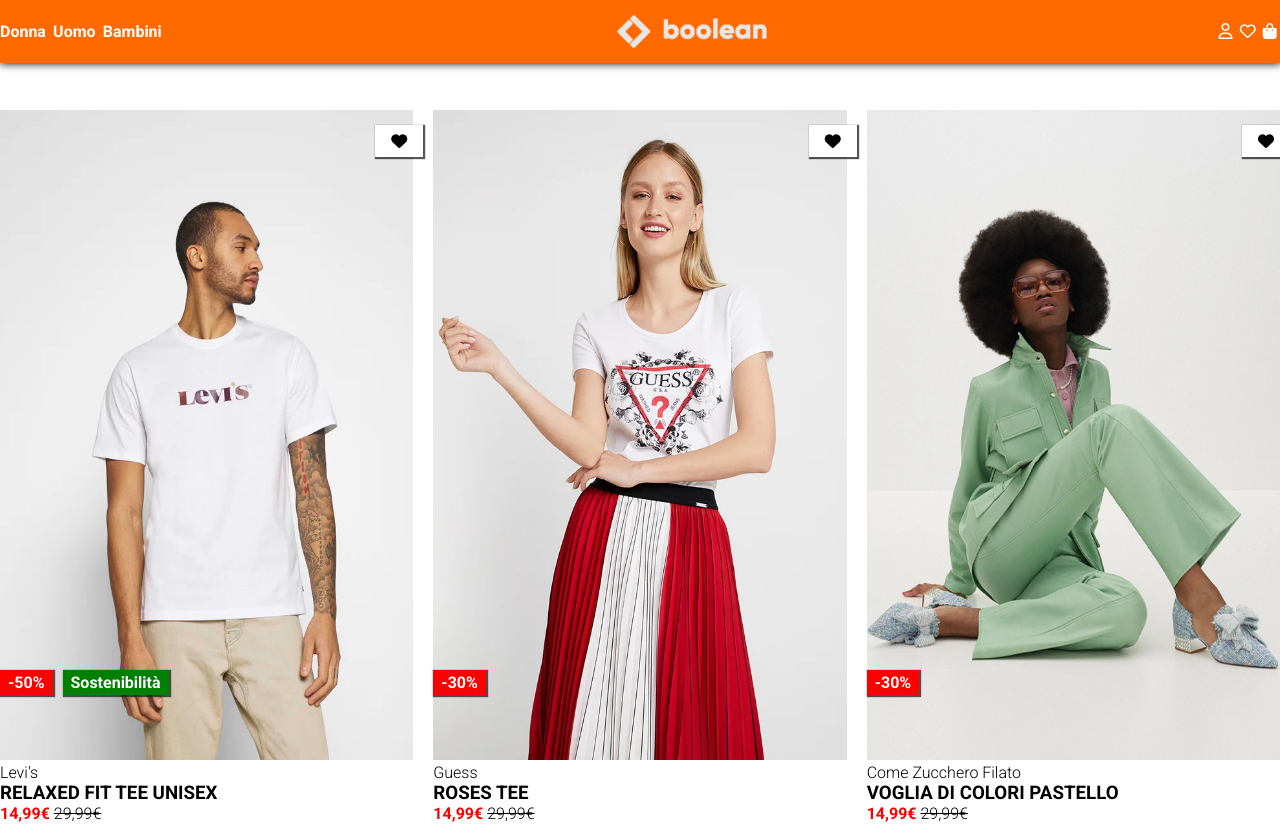
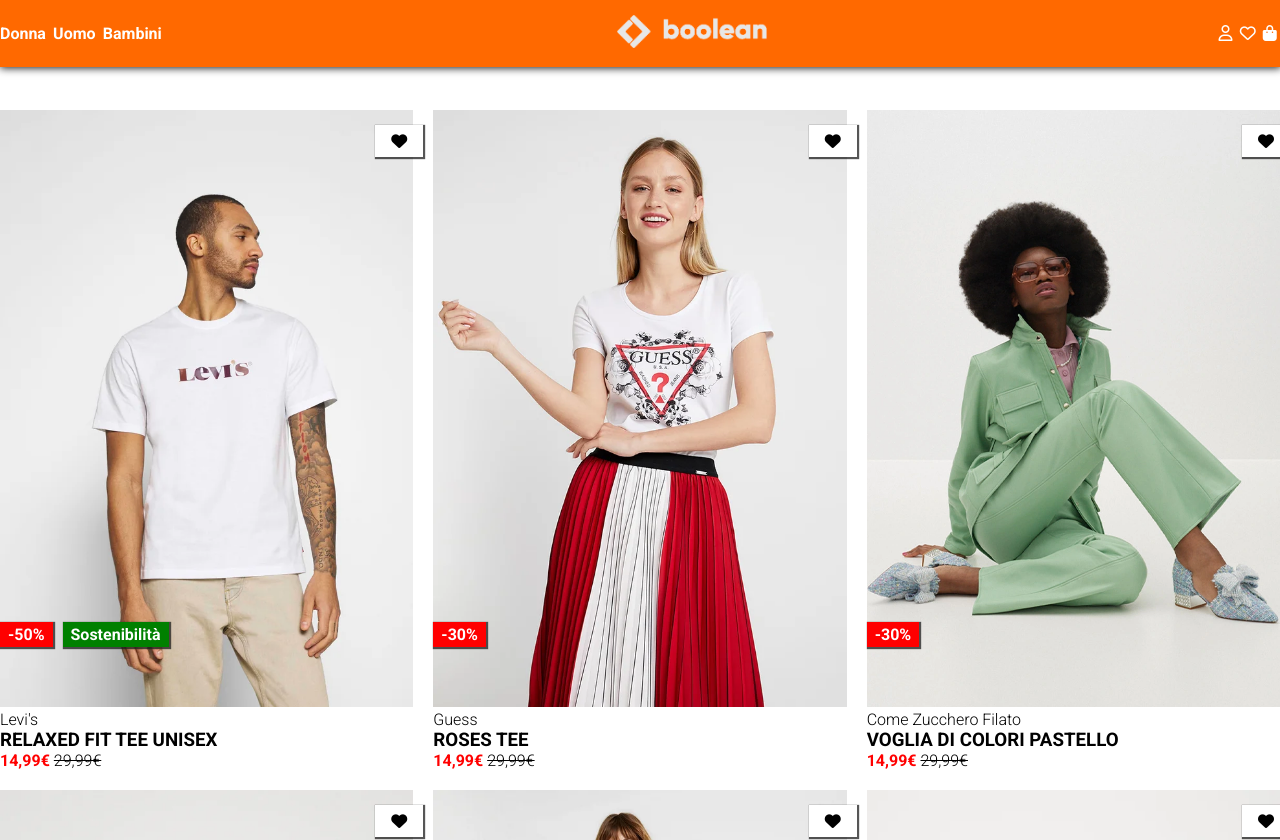
Before and after one commit to FrancescoPepi/html-css-boolando, a plain HTML site: page index.html in a window 1280 px wide. Shown: the top 840 px of the page. Drawn offline with Linux system fonts and the light colour scheme.

Commit message:
fix:bug img

```diff
--- a/css/style.css
+++ b/css/style.css
@@ -32,7 +32,7 @@ header img,
 }
 .img-card > img {
   width: 100%;
-  height: 100%;
+  display: block;
 }
 
 /*
@@ -82,8 +82,6 @@ header {
   margin: 10px;
 }
 .img-card {
-  width: 100%;
-  height: 650px;
   margin-bottom: 0.2rem;
   cursor: pointer;
 }
@@ -182,6 +180,7 @@ footer i {
 .opacity {
   opacity: 0;
 }
+
 .header-donna {
   background-color: rgb(238, 71, 45);
   color: white;
--- a/index.html
+++ b/index.html
@@ -41,7 +41,8 @@
           <span>Uomo</span>
           <span>Bambini</span>
         </div>
-        <img src="./img/boolean-logo.png" alt="boolean-logo" />
+        <div><img src="./img/boolean-logo.png" alt="boolean-logo" /></div>
+
         <div class="profile">
           <i class="fa-regular fa-user" style="color: #ffffff"></i>
           <i class="fa-regular fa-heart" style="color: #ffffff"></i>
```
